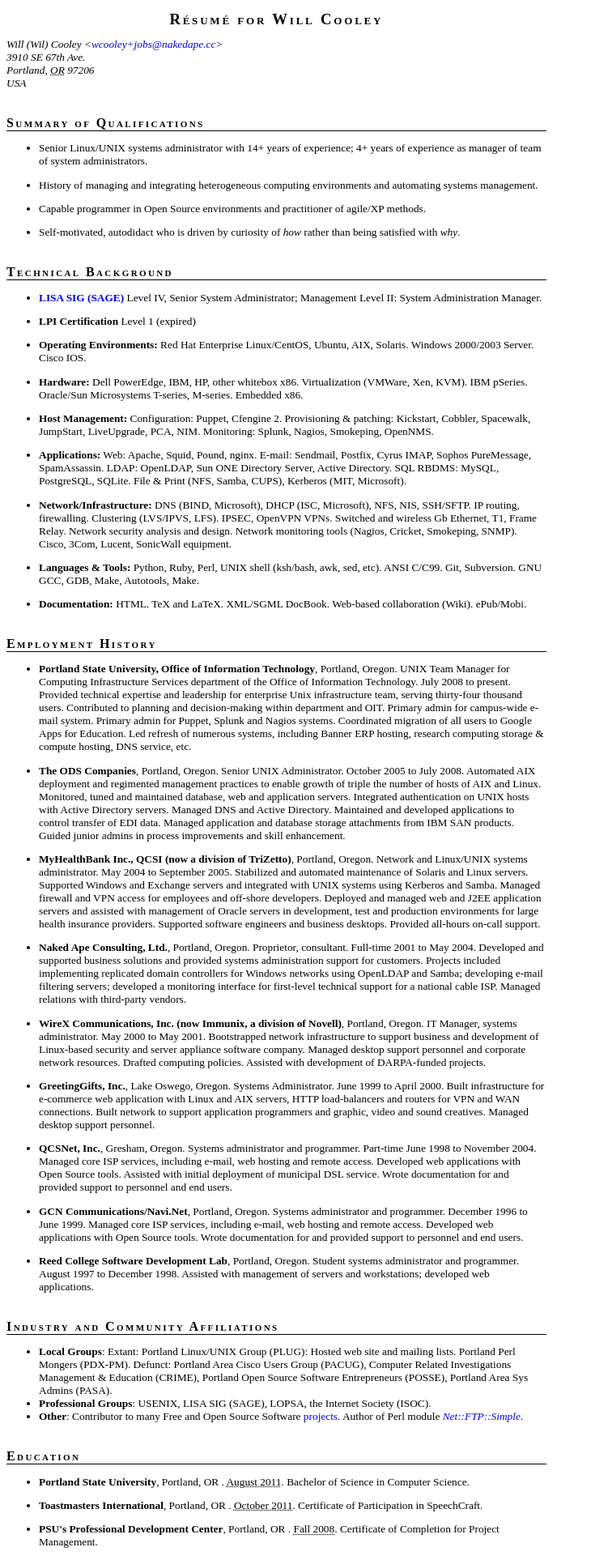
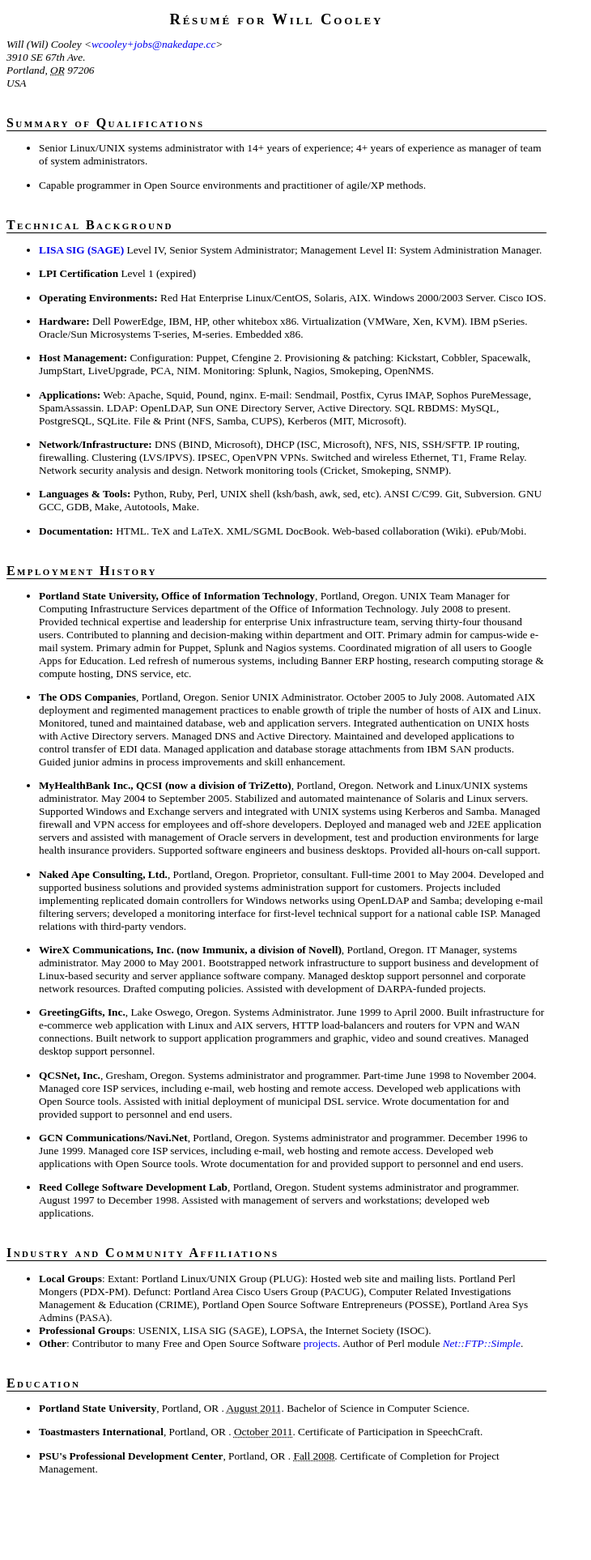
Before and after one commit to wcooley/wcooley.github.io, a Jekyll site: the page built from about/wcooley/resume_wcooley/index.html, in a window 1280 px wide. Shown: the whole page at 81% size, without its empty margins (0-730 px from the left). Built offline with Jekyll 4.4.1, drawn with Linux system fonts in a browser that asks for light colours; after the commit the page ends 1835 px from its top, so only the background shows below that.

Commit message:
More clean-ups

```diff
--- a/about/wcooley/resume_wcooley/index.html
+++ b/about/wcooley/resume_wcooley/index.html
@@ -78,14 +78,8 @@ title: Résumé for Wil Cooley
             experience; 4+ years of experience as manager of team of system
             administrators.</p></li>
 
-    <li><p>History of managing and integrating heterogeneous computing
-            environments and automating systems management.</p></li>
-
     <li><p>Capable programmer in Open Source environments and practitioner of
             agile/XP methods.</p></li>
-
-    <li><p>Self-motivated, autodidact who is driven by curiosity of <i>how</i>
-            rather than being satisfied with <i>why</i>.</p></li>
 
 </ul>
 </div>
@@ -104,7 +98,7 @@ title: Résumé for Wil Cooley
     <li><p><b>LPI Certification</b> Level 1 (expired)</p></li>
 
     <li><p><b>Operating Environments:</b> Red Hat Enterprise Linux/CentOS,
-            Ubuntu, AIX, Solaris. Windows 2000/2003 Server. Cisco IOS.</p></li>
+            Solaris, AIX. Windows 2000/2003 Server. Cisco IOS.</p></li>
 
     <li><p><b>Hardware:</b> Dell PowerEdge, IBM, HP, other whitebox x86.
             Virtualization (VMWare, Xen, KVM). IBM pSeries. Oracle/Sun
@@ -123,11 +117,9 @@ title: Résumé for Wil Cooley
 
     <li><p><b>Network/Infrastructure:</b> DNS (BIND, Microsoft), DHCP (ISC,
             Microsoft), NFS, NIS, SSH/SFTP.  IP routing, firewalling.
-            Clustering (LVS/IPVS, LFS).  IPSEC, OpenVPN VPNs.  Switched and
-            wireless Gb Ethernet, T1, Frame Relay.  Network
-            security analysis and design.  Network monitoring tools (Nagios,
-            Cricket, Smokeping, SNMP).  Cisco, 3Com, Lucent, SonicWall
-            equipment.</p></li>
+            Clustering (LVS/IPVS).  IPSEC, OpenVPN VPNs.  Switched and wireless
+            Ethernet, T1, Frame Relay.  Network security analysis and design.
+            Network monitoring tools (Cricket, Smokeping, SNMP).</p></li>
 
     <li><p><b>Languages &amp; Tools:</b> Python, Ruby, Perl, UNIX shell
             (ksh/bash, awk, sed, etc). ANSI C/C99. Git, Subversion.  GNU GCC,
```
